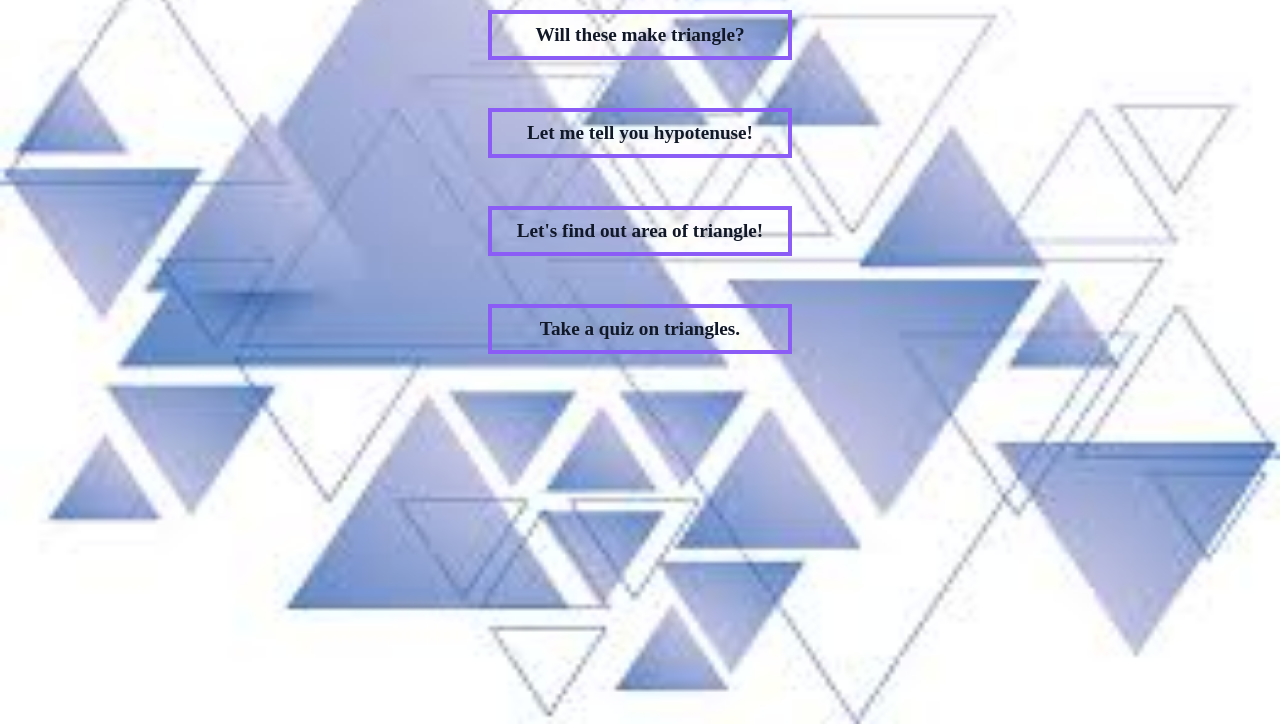
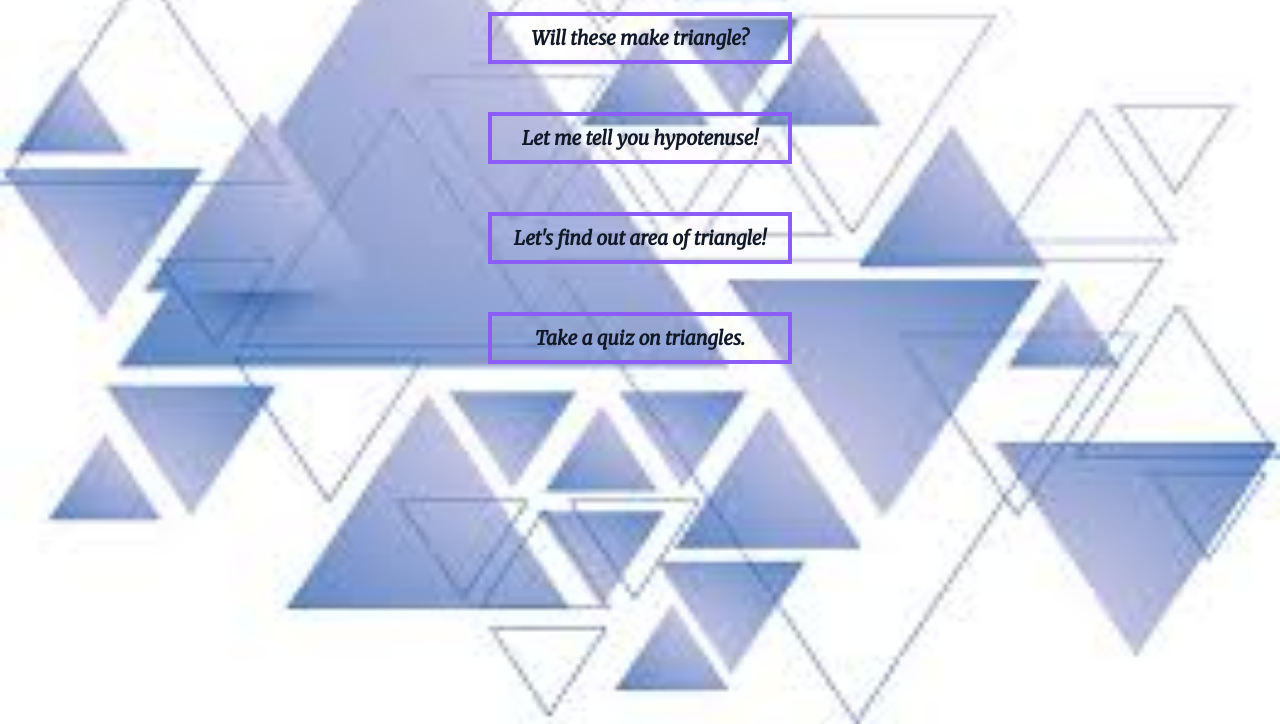
Before and after one commit to Rohan-154/Triangles-Quiz, a plain HTML site: page index.html in a window 1280 px wide. Shown: the part 97-821 px from the top of the page. Drawn offline with Linux system fonts and the light colour scheme.

Commit message:
style: Font style added

```diff
--- a/styles.css
+++ b/styles.css
@@ -1,3 +1,6 @@
+@import url('https://fonts.googleapis.com/css2?family=Merriweather:ital@1&family=Oswald&display=swap');
+
+
 :root{
     --primary-color: #F5F3FF;
 
@@ -7,6 +10,7 @@ body{
     text-align: center;
     margin-left: auto;
     margin-right: auto;
+    font-family: 'Merriweather', serif;
 }
 h1{
     text-align: center;
@@ -66,6 +70,7 @@ a:-webkit-any-link {
       background-size: 100% 100%;
       min-height: 100vh;
       margin: 0;
+      font-family: 'Merriweather', serif;
 
   }
   .list-non-bullet{
```
